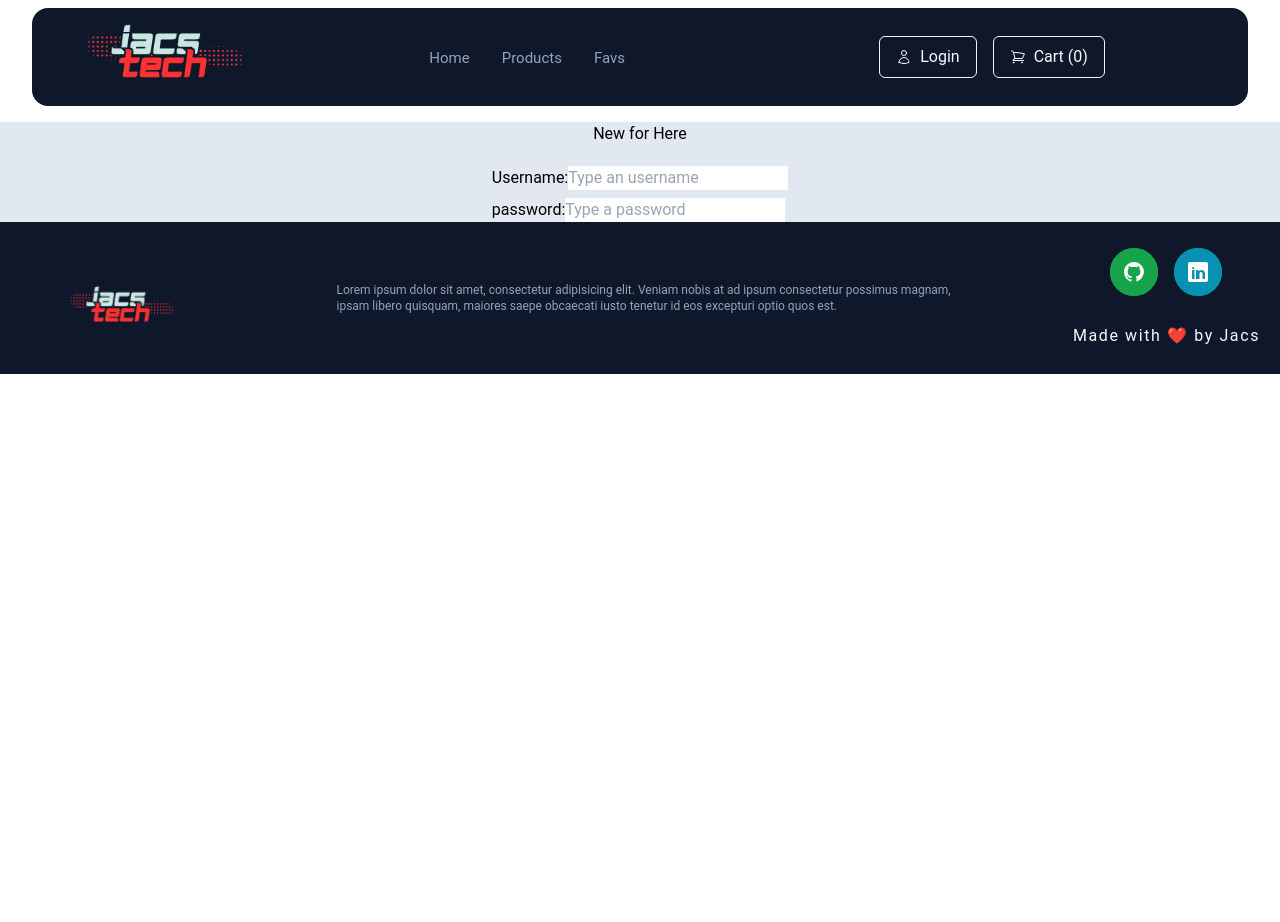
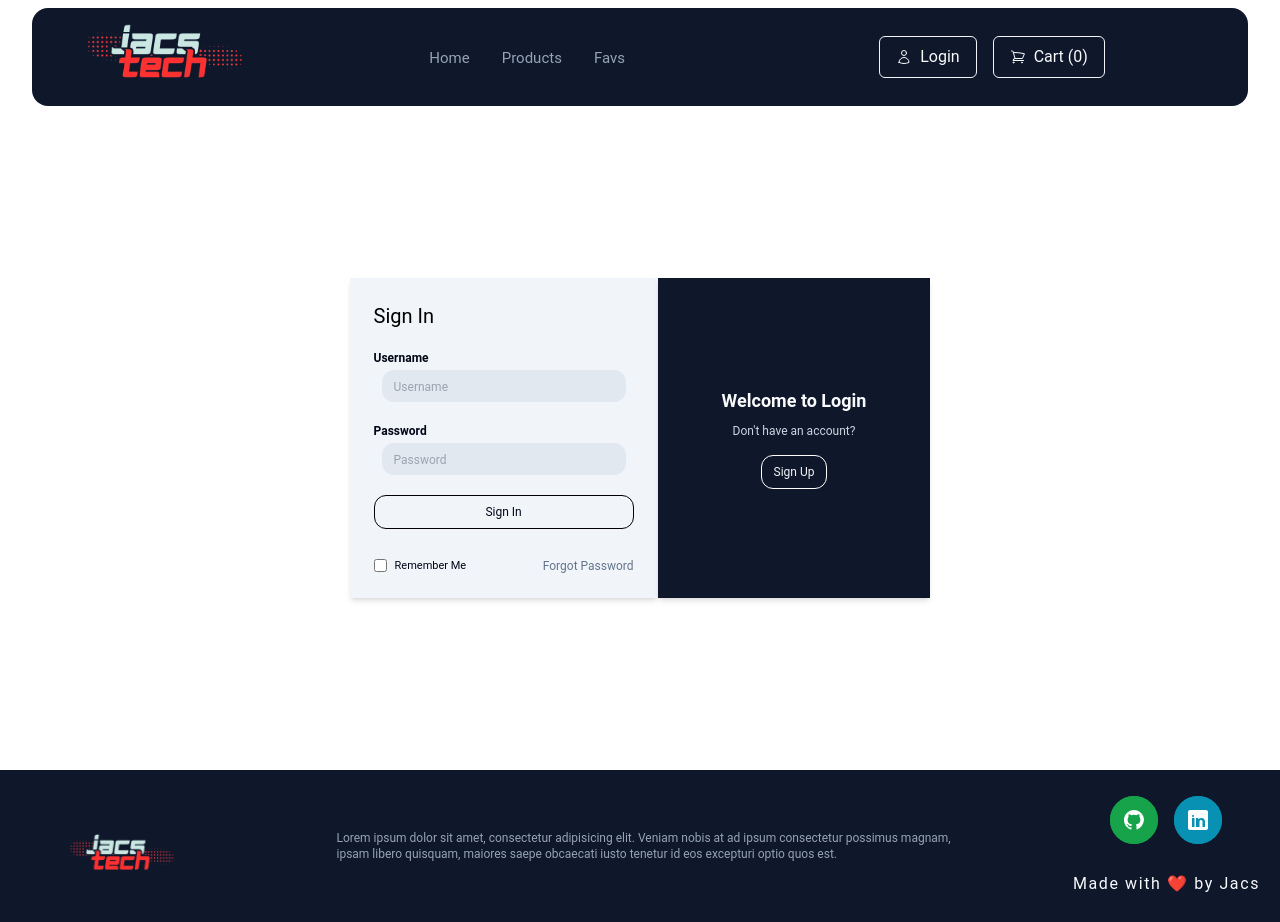
Before and after one commit to alexcas20/jacs-tech, a React (Vite) app: page /login in a window 1280 px wide. Before the commit the page ends 800 px from the top, so only its background shows below. Built offline with nearby package versions, Linux system fonts and the light colour scheme.

Commit message:
feat: implement login and register functionality

```diff
--- a/src/components/layout/ResponsiveAppBar.jsx
+++ b/src/components/layout/ResponsiveAppBar.jsx
@@ -19,9 +19,9 @@ export const ResponsiveAppBar = () => {
   // mobile appbar
   const [isOpen, setIsOpen] = useState(false);
 
-  // navigate to cart mobile nav
-  const handleNavigate = () => {
-    navigate("/cart");
+  // navigate icons mobile nav
+  const handleNavigate = (route) => {
+    navigate(route);
     setIsOpen(!isOpen);
   };
 
@@ -104,13 +104,13 @@ export const ResponsiveAppBar = () => {
         >
           <button className="border border-slate-100 py-2 px-4 rounded-md text-slate-50 transition-colors hover:bg-slate-600 flex gap-2 items-center"
 
-          onClick={() => navigate("/login")}>
+          onClick={() => handleNavigate("/login")}>
             <UserIcon className="w-4" />
             Login
           </button>
           <button
             className="border border-slate-100 py-2 px-4 rounded-md text-slate-50 transition-colors hover:bg-slate-600 flex items-center gap-2"
-            onClick={handleNavigate}
+            onClick={() => handleNavigate("/cart")}
           >
             <ShoppingCartIcon className="w-4" />
             Cart ({items.length})
--- /dev/null
+++ b/src/pages/Auth/Login/Login.jsx
@@ -0,0 +1,133 @@
+import React, { useState } from "react";
+import { Register } from "../Register/Register";
+
+import { AnimateWraper } from "../../../components/layout/AnimateWraper";
+import { useForm } from "react-hook-form";
+
+import { login } from "../../../services/apiService";
+
+export const Login = () => {
+  const [isSignUp, setSignUp] = useState(false);
+
+  const {
+    register,
+    handleSubmit,
+    reset,
+    formState: { errors, isValid },
+  } = useForm();
+
+  const handleLogin = async (data) => {
+    try {
+      await login(data);
+      reset();
+    } catch (error) {
+      console.error("Error to login: ", error.message);
+    }
+  };
+
+  const signUp = () => {
+    setSignUp((prev) => !prev);
+  };
+  return (
+    <AnimateWraper>
+      <div className="my-8 px-2 flex flex-col-reverse md:flex-row md:justify-center md:items-center md:h-[55vh] lg:h-[75vh]">
+        {isSignUp ? (
+          <Register signUp={signUp} />
+        ) : (
+          <form
+            onSubmit={handleSubmit(handleLogin)}
+            className="border-radius flex flex-col-reverse md:flex-row "
+          >
+            {/*  DATA */}
+            <div className="text-slate-950 bg-slate-100 flex flex-col justify-between p-4 md:p-6 h-[320px] shadow-md">
+              <h2 className="text-xl text-black">Sign In</h2>
+
+              {/* username */}
+              <div className="flex flex-col gap-1">
+                <label htmlFor="username" className="text-xs font-bold">
+                  Username
+                </label>
+                <input
+                  className="bg-slate-200 rounded-xl mx-2 py-1 px-3 placeholder:text-xs "
+                  placeholder="Username"
+                  type="text"
+                  {...register("username", {
+                    required: "This field is required",
+                  })}
+                />
+                {errors.username && (
+                  <span className="text-xs px-4 text-red-500">
+                    {errors.username.message}
+                  </span>
+                )}
+              </div>
+
+              {/*  password */}
+
+              <div className="flex flex-col gap-1">
+                <label htmlFor="password" className="text-xs font-bold">
+                  Password
+                </label>
+                <input
+                  className="bg-slate-200 rounded-xl mx-2 py-1 px-3 placeholder:text-xs"
+                  placeholder="Password"
+                  type="password"
+                  {...register("password", {
+                    required: "Password is required",
+                  })}
+                />
+                {errors.password && (
+                  <span className="text-xs px-4 text-red-500">
+                    {errors.password.message}
+                  </span>
+                )}
+              </div>
+
+              <button
+                className="border border-black text-xs rounded-xl py-2"
+                type="submit"
+                disabled={!isValid}
+
+              >
+                Sign In
+              </button>
+
+              {/* Other actions */}
+              <div className="flex justify-between mt-2">
+                {/* Checkbox */}
+                <div className="flex justify-center items-center gap-2">
+                  <input type="checkbox" name="remeber" id="remeber" />
+                  <label htmlFor="remeber" className="text-[11px]">
+                    Remember Me
+                  </label>
+                </div>
+
+                <button className="text-xs text-slate-500">
+                  Forgot Password
+                </button>
+              </div>
+            </div>
+
+
+          </form>
+        )}
+
+         {/* Change between login /register*/}
+         <div className="bg-slate-900 flex flex-col items-center justify-center p-16 gap-2 shadow-md h-[210px] md:h-[320px] ">
+              <h2 className="text-slate-50 font-bold text-lg">
+                Welcome to Login
+              </h2>
+              <p className="text-slate-300 text-xs">Don't have an account?</p>
+
+              <button
+                className="mt-2 border border-white rounded-xl px-3 py-2 text-slate-100 text-xs"
+                type="button"
+                onClick={signUp}
+              >
+                Sign Up
+              </button>
+            </div>
+      </div>
+    </AnimateWraper>
+  );
+};
--- /dev/null
+++ b/src/pages/Auth/Register/Register.jsx
@@ -0,0 +1,104 @@
+import React from "react";
+import { useForm } from "react-hook-form";
+
+// service
+import { createUser } from "../../../services/apiService";
+
+export const Register = ({ signUp }) => {
+  const {
+    register,
+    handleSubmit,
+    reset,
+    formState: { errors, isValid },
+  } = useForm();
+
+  const handleRegister = async (data) => {
+    const formatData = {
+      ...data,
+      role: "USER",
+    };
+
+    console.info(formatData);
+
+    try {
+      await createUser(formatData);
+      reset();
+    } catch (error) {
+      console.error("Error to create user:", error);
+    }
+  };
+
+  return (
+    <form
+      onSubmit={handleSubmit(handleRegister)}
+      className="border-radius flex flex-col md:flex-row"
+    >
+      {/*  DATA */}
+      <div className="text-slate-950 bg-slate-100 flex flex-col justify-between p-4 md:p-6  h-[350px] shadow-md">
+        <h2 className="text-xl">Sign Up</h2>
+
+        {/* username */}
+        <div className="flex flex-col gap-1">
+          <label htmlFor="username" className="text-xs font-bold">
+            Username
+          </label>
+          <input
+            className="bg-slate-200 rounded-xl mx-2 py-1 px-3 placeholder:text-xs "
+            placeholder="Username"
+            type="text"
+            {...register("username", {
+              required: "This field is required",
+            })}
+          />
+          {errors.username && (
+            <span className="text-xs px-4 text-red-500">
+              {errors.username.message}
+            </span>
+          )}
+        </div>
+
+        {/*  password */}
+
+        <div className="flex flex-col gap-1">
+          <label htmlFor="password" className="text-xs font-bold">
+            Password
+          </label>
+          <input
+            className="bg-slate-200 rounded-xl mx-2 py-1 px-3 placeholder:text-xs"
+            placeholder="Password"
+            type="password"
+            {...register("password", {
+              required: "Password is required",
+              minLength: 8,
+            })}
+          />
+          {errors.password && (
+            <span className="text-xs px-4 text-red-500">
+              {errors.password.message}
+            </span>
+          )}
+        </div>
+
+        <div className="flex flex-col gap-1">
+          <label htmlFor="passwordR" className="text-xs font-bold">
+            Repeat Password
+          </label>
+          <input
+            className="bg-slate-200 rounded-xl mx-2 py-1 px-3 placeholder:text-xs"
+            placeholder="Verify your password"
+            type="password"
+          />
+        </div>
+
+        <button
+          className="border border-black text-xs rounded-xl py-2
+        "
+          type="submit"
+          disabled={!isValid}
+        >
+          Sign Up
+        </button>
+      </div>
+    </form>
+  );
+};
--- a/src/pages/Login/Login.jsx
+++ /dev/null
@@ -1,31 +0,0 @@
-import React from "react";
-
-export const Login = () => {
-  return (
-    <article className="bg-slate-200 flex flex-col justify-center items-center gap-3">
-      <h2>New for Here</h2>
-      <form action="">
-        <div className="my-2">
-          <label htmlFor="user">Username:</label>
-          <input
-            type="text"
-            name="user"
-            id="user"
-            placeholder="Type an username"
-          />
-        </div>
-
-        <div>
-          <label htmlFor="password">password:</label>
-          <input
-            type="password"
-            name="password"
-
-            id="password"
-            placeholder="Type a password"
-          />
-        </div>
-      </form>
-    </article>
-  );
-};
--- a/src/routes/AppRouter.jsx
+++ b/src/routes/AppRouter.jsx
@@ -9,7 +9,7 @@ import { Favorites } from "../pages/Favs/Favorites";
 import { ScrollToPage } from "../components/shared/ScrollToPage";
 import { Toaster } from "react-hot-toast";
 import { ScrollToTop } from "../components/layout/ScrollToTop";
-import { Login } from "../pages/Login/Login";
+import { Login } from "../pages/Auth/Login/Login"
 
 const AnimatedRoutes = () => {
   const location = useLocation();
```
